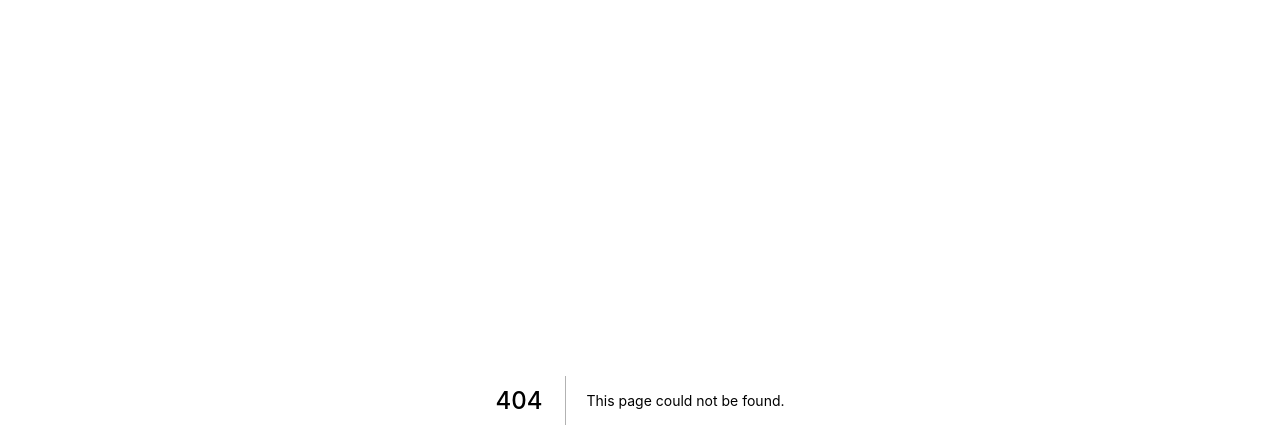
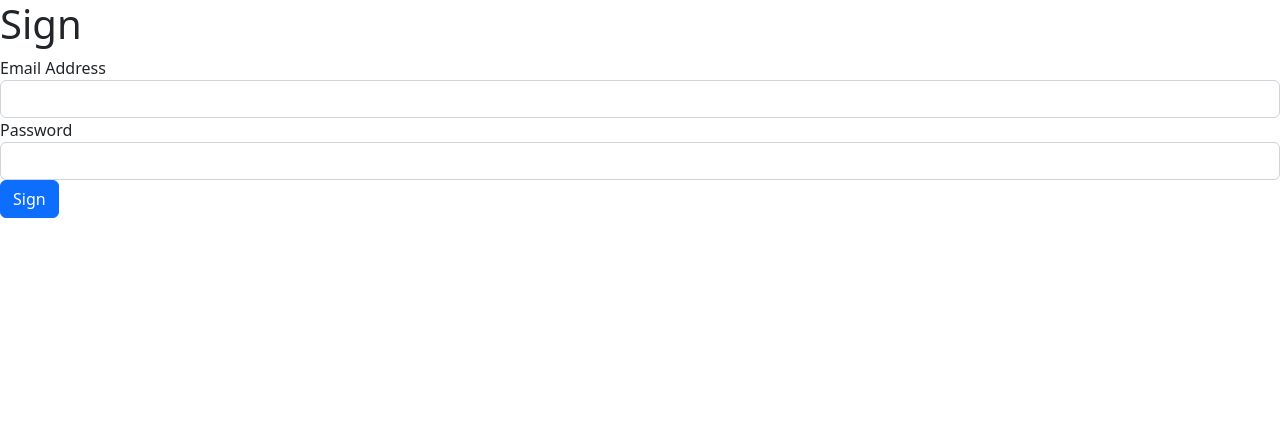
Before and after one commit to DeltaLF/-Microservices-with-Node-JS-and-React-Tickets-App, a Next.js app in the folder client/: page /auth/signin in a window 1280 px wide. Before the commit this address had no page. Shown: the top 448 px of the page. Built offline with nearby package versions, Linux system fonts and the light colour scheme.

Commit message:
sign in page

```diff
--- /dev/null
+++ b/client/pages/auth/signin.js
@@ -0,0 +1,7 @@
+import SignForm from "../../src/auth/signform";
+
+const Signin = () => {
+  return SignForm("in");
+};
+
+export default Signin;
--- a/client/pages/index.js
+++ b/client/pages/index.js
@@ -1,9 +1,7 @@
 import buildClient from "../api/build-client";
 
 const HomePage = ({ currentUser }) => {
-  console.log(currentUser);
-  // make request in client
-  return <div>Home Page </div>;
+  return <h1>{currentUser ? "You are signed in" : "You are not signed in"}</h1>;
 };
 
 HomePage.getInitialProps = async (context) => {
--- /dev/null
+++ b/client/src/auth/signform.js
@@ -0,0 +1,50 @@
+import { useState } from "react";
+import useRequestHook from "../../hooks/use-request";
+import Router from "next/router";
+
+const SignForm = ({ method }) => {
+  // method = 'in' | 'up'
+  const [email, setEmail] = useState("");
+  const [password, setPassword] = useState("");
+  console.log("url", `/api/users/sign${method}`);
+  const { errors, doRequest } = useRequestHook({
+    url: `/api/users/sign${method}`,
+    method: "post",
+    body: { email, password },
+    onSuccess: () => Router.push("/"),
+  });
+
+  const onSubmit = async (event) => {
+    event.preventDefault();
+    const data = await doRequest();
+  };
+
+  return (
+    <form action="" onSubmit={onSubmit}>
+      <h1>Sign {method}</h1>
+      <div className="form-group">
+        <label htmlFor="">Email Address</label>
+        <input
+          type="text"
+          value={email}
+          onChange={(e) => setEmail(e.target.value)}
+          className="form-control"
+        />
+      </div>
+      <div className="form-group">
+        <label htmlFor="">Password</label>
+        <input
+          type="password"
+          value={password}
+          onChange={(e) => setPassword(e.target.value)}
+          className="form-control"
+        />
+      </div>
+      {errors}
+
+      <button className="btn btn-primary">Sign {method}</button>
+    </form>
+  );
+};
+
+export default SignForm;
```
Also changed, not shown: client/pages/apple.js (deleted, +0 -10 lines), client/pages/auth/signup.js (+2 -44 lines).
